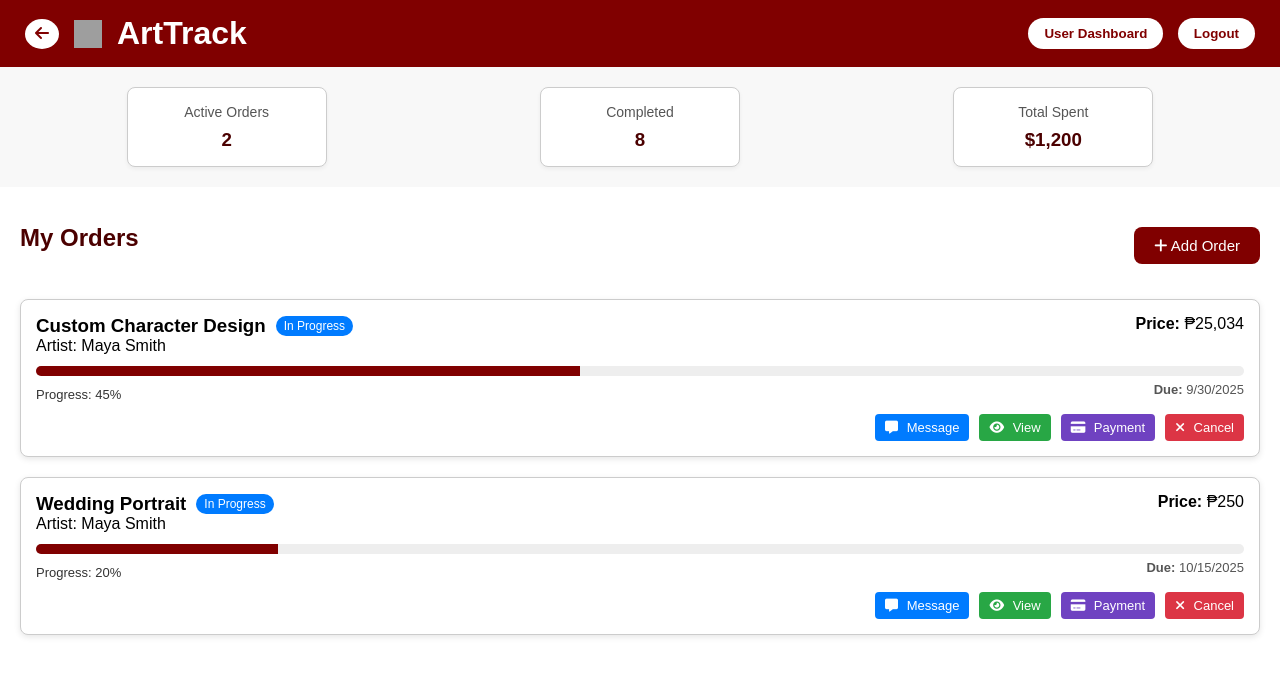
After one commit to nelmarlauron-2425/Website, a PHP site: page /user_dashboard.php in a window 1280 px wide. The commit adds this page. Shown: the top 676 px of the page. Run offline with PHP 8.4, Linux system fonts and the light colour scheme; some libraries are stand-ins or nearby versions; grey boxes are pictures that could not be loaded.

Commit message:
Update login and dashboard features, add user styling and carousel script
- Updated config/login_register.php for improved authentication handling
- Modified index.php and login.php for UI and logic adjustments
- Added carousel.js for homepage image slider functionality
- Added new user.css for dashboard styling
- Updated landing.css with layout and design improvements
- Created user_dashboard.php for logged-in user interface

```diff
--- a/config/login_register.php
+++ b/config/login_register.php
@@ -89,13 +89,13 @@ if (isset($_POST['login'])) {
             // Redirect based on role
             switch (strtolower($user['role'])) {
                 case 'admin':
-                    header("Location: admin_page.php");
+                    header("Location: /admin_page.php");
                     break;
                 case 'artist':
-                    header("Location: artist_page.php");
+                    header("Location: /artist_page.php");
                     break;
                 default:
-                    header("Location: buyer_page.php");
+                    header("Location: /buyer_page.php");
                     break;
             }
             exit();
--- a/login.php
+++ b/login.php
@@ -37,7 +37,6 @@ function isActive($form, $activeForm) {
       <li><a href="signup.php">Sign Up</a></li>
   </div>
 </nav>
-
 
 
   <div class="container">
--- a/style.css/landing.css
+++ b/style.css/landing.css
@@ -192,10 +192,11 @@ body > * {
 .carousel-btn.prev { left: -60px; }
 .carousel-btn.next { right: -60px; }
 
+/* ========== ARTIST OF THE MONTH ========== */
 .title {
   font-size: 2.2rem;
   font-weight: 800;
-  color: #ffffff;
+  color: #a00000;
   text-align: center;
   margin-top: 60px;
   margin-bottom: 18px;
--- /dev/null
+++ b/style.css/user.css
@@ -0,0 +1,354 @@
+/* Reset */
+* {
+  margin: 0;
+  padding: 0;
+  box-sizing: border-box;
+  font-family: "Poppins", sans-serif;
+}
+
+/* Header */
+.header {
+  display: flex;
+  justify-content: space-between;
+  align-items: center;
+  background: #800000;
+  color: white;
+  padding: 15px 25px;
+}
+
+.left-header {
+  display: flex;
+  align-items: center;
+  gap: 15px;
+}
+
+.back-btn {
+  background: white;
+  border: none;
+  color: #800000;
+  padding: 6px 10px;
+  border-radius: 50%;
+  cursor: pointer;
+  font-size: 16px;
+  transition: 0.3s;
+}
+
+.back-btn:hover {
+  background: #ffd5d5;
+}
+
+.logo {
+  width: 28px;
+  height: 28px;
+}
+
+.nav-buttons button {
+  background: white;
+  border: none;
+  border-radius: 20px;
+  color: #800000;
+  font-weight: 600;
+  padding: 8px 16px;
+  margin-left: 10px;
+  cursor: pointer;
+  transition: 0.3s;
+}
+
+.nav-buttons button:hover {
+  background: #ffd5d5;
+}
+
+/* Stats */
+.stats {
+  display: flex;
+  justify-content: space-around;
+  background: #f8f8f8;
+  padding: 20px;
+  flex-wrap: wrap;
+}
+
+.stat {
+  background: #fff;
+  border: 1px solid #ccc;
+  border-radius: 8px;
+  width: 200px;
+  padding: 15px;
+  text-align: center;
+  box-shadow: 0 2px 4px rgba(0, 0, 0, 0.05);
+  transition: 0.3s;
+}
+
+.stat:hover {
+  transform: scale(1.03);
+}
+
+.stat span {
+  font-size: 14px;
+  color: #555;
+}
+
+.stat h3 {
+  color: #4b0000;
+  margin-top: 8px;
+}
+
+/* Orders */
+.orders {
+  padding: 20px;
+}
+
+.orders h2 {
+  color: #4b0000;
+  margin-bottom: 15px;
+}
+
+.order-card {
+  background: white;
+  border: 1px solid #ccc;
+  border-radius: 8px;
+  padding: 15px;
+  margin-bottom: 20px;
+  box-shadow: 0 2px 6px rgba(0, 0, 0, 0.1);
+}
+
+.order-header {
+  display: flex;
+  justify-content: space-between;
+  align-items: flex-start;
+}
+
+.title-status {
+  display: flex;
+  align-items: center;
+  gap: 10px;
+}
+
+.status {
+  background: #007bff;
+  color: white;
+  padding: 3px 8px;
+  border-radius: 12px;
+  font-size: 12px;
+}
+
+.progress-bar {
+  background: #eee;
+  height: 10px;
+  margin-top: 11px;
+  border-radius: 10px;
+  overflow: hidden;
+}
+
+.progress-fill {
+  background: #800000;
+  height: 100%;
+}
+
+.actions-right {
+  display: flex;
+  justify-content: flex-end;
+  gap: 10px;
+  margin-top: 12px;
+}
+
+.actions-right button {
+  border: none;
+  border-radius: 4px;
+  padding: 6px 10px;
+  color: white;
+  font-size: 13px;
+  cursor: pointer;
+  transition: 0.3s;
+}
+
+.blue { background: #007bff; }
+.green { background: #28a745; }
+.purple { background: #6f42c1; }
+.red { background: #dc3545; }
+
+.actions-right button i { margin-right: 5px; }
+.actions-right button:hover { opacity: 0.85; }
+
+/* Modals */
+.modal {
+  display: none;
+  position: fixed;
+  z-index: 1000;
+  left: 0; top: 0;
+  width: 100%; height: 100%;
+  background-color: rgba(0,0,0,0.4);
+  justify-content: center;
+  align-items: center;
+}
+
+.modal-content {
+  background: white;
+  border-radius: 10px;
+  padding: 20px;
+  width: 90%;
+  max-width: 400px;
+  text-align: center;
+  position: relative;
+}
+
+.close {
+  position: absolute;
+  top: 10px; right: 15px;
+  font-size: 20px;
+  color: #555;
+  cursor: pointer;
+}
+
+textarea {
+  width: 100%;
+  height: 120px;
+  margin-top: 10px;
+  padding: 8px;
+  border: 1px solid #ccc;
+  border-radius: 6px;
+  resize: none;
+}
+
+.send-btn, .pay-btn {
+  background: #800000;
+  color: white;
+  border: none;
+  padding: 10px 18px;
+  border-radius: 5px;
+  cursor: pointer;
+  margin-top: 12px;
+  transition: 0.3s;
+}
+
+.send-btn:hover, .pay-btn:hover {
+  background: #a52a2a;
+}
+
+/* Online payment */
+.online-options {
+  display: none;
+  margin-top: 10px;
+}
+
+.payment-icons {
+  display: flex;
+  justify-content: space-around;
+  margin-top: 10px;
+}
+
+.pay-option {
+  display: flex;
+  flex-direction: column;
+  align-items: center;
+  gap: 4px;
+  cursor: pointer;
+  border: 2px solid transparent;
+  border-radius: 10px;
+  padding: 5px;
+  transition: 0.3s;
+}
+
+.pay-option img {
+  width: 60px;
+  height: 60px;
+  border-radius: 10px;
+  object-fit: contain;
+}
+
+.pay-option span {
+  font-size: 13px;
+  font-weight: 600;
+}
+
+.pay-option.selected {
+  border: 2px solid #800000;
+  background: #ffeaea;
+}
+
+/* Portrait image */
+.portrait-img {
+  width: 100%;
+  margin-top: 12px;
+  border-radius: 10px;
+  box-shadow: 0 2px 6px rgba(0,0,0,0.1);
+}
+/* Progress section */
+.progress-details {
+  display: flex;
+  justify-content: space-between; /* keeps progress left, due right */
+  align-items: center;
+}
+
+.progress-text {
+  font-size: 13px;
+  margin-top: 11px;
+  color: #333;
+}
+
+.due-date {
+  font-size: 13px;
+  color: #555;
+  margin-left: auto;   /* pushes it to the far right */
+  text-align: right;
+}
+.payment-options {
+  text-align: center;
+  margin-top: 15px;
+}
+
+.payment-btn {
+  background-color: #6f42c1;
+  color: white;
+  border: none;
+  padding: 8px 16px;
+  border-radius: 4px;
+  cursor: pointer;
+  text-decoration: none; /* removes underline */
+  font-size: 15px;
+  display: inline-block;
+}
+
+/* Individual colors */
+.pay-btn.gcash {
+  background-color: #0070f3; /* GCash blue */
+}
+
+.pay-btn.maya {
+  background-color: #00b14f; /* Maya green */
+}
+
+.pay-btn.bpi {
+  background-color: #a6192e; /* BPI red */
+}
+.pay-btn {
+  display: inline-block;
+  text-decoration: none;
+  color: rgb(255, 255, 255);
+  padding: 10px 10px;
+  border-radius: 6px;
+  font-size: 14px;
+  margin: 6px;
+  transition: background 0.3s;
+}
+.orders-header {
+  display: flex;
+  justify-content: space-between;
+  align-items: center;
+  margin-bottom: 15px;
+}
+
+.add-order-btn {
+  background-color: #800000;
+  color: white;
+  border: none;
+  padding: 8px 16px;
+  border-radius: 8px;
+  cursor: pointer;
+  font-size: 15px;
+  transition: background 0.3s, transform 0.2s;
+}
+
+.add-order-btn:hover {
+  background-color: #a00000;
+  transform: scale(1.05);
+}
--- /dev/null
+++ b/user_dashboard.php
@@ -0,0 +1,206 @@
+<!DOCTYPE html>
+<html lang="en">
+<head>
+  <meta charset="UTF-8" />
+  <meta name="viewport" content="width=device-width, initial-scale=1.0" />
+  <title>User Dashboard - ArtTrack</title>
+  <link rel="stylesheet" href="style.css/user.css" />
+  <link rel="stylesheet" href="https://cdnjs.cloudflare.com/ajax/libs/font-awesome/6.6.0/css/all.min.css" />
+  <style>
+    .add-order-btn {
+      margin: 20px 0;
+      background: #800000;
+      color: white;
+      border: none;
+      padding: 10px 20px;
+      border-radius: 8px;
+      cursor: pointer;
+    }
+  </style>
+</head>
+<body>
+
+  <!-- Header -->
+  <header class="header">
+    <div class="left-header">
+      <button class="back-btn" onclick="history.back()">
+        <i class="fa-solid fa-arrow-left"></i>
+      </button>
+      <img src="CC_20250930_211854.png" alt="Logo" class="logo" />
+      <h1>ArtTrack</h1>
+    </div>
+    <nav class="nav-buttons">
+      <button class="dashboard-btn">User Dashboard</button>
+      <button class="logout-btn" onclick="logout()">Logout</button>
+    </nav>
+  </header>
+
+  <!-- Stats -->
+  <section class="stats">
+    <div class="stat">
+      <span>Active Orders</span>
+      <h3 id="activeCount">2</h3>
+    </div>
+    <div class="stat">
+      <span>Completed</span>
+      <h3>8</h3>
+    </div>
+    <div class="stat">
+      <span>Total Spent</span>
+      <h3>$1,200</h3>
+    </div>
+
+  </section>
+
+
+   <section class="orders" id="orderList">
+  <div class="orders-header">
+    <h2>My Orders</h2>
+    <button class="add-order-btn" onclick="addOrder()">
+      <i class="fa-solid fa-plus"></i> Add Order
+    </button>
+  </div>
+
+  <!-- Existing Order Cards -->
+  <div class="order-card">
+    <div class="order-header">
+      <div class="title-status">
+        <h3>Custom Character Design</h3>
+        <span class="status">In Progress</span>
+      </div>
+      <div class="order-info">
+        <p><strong>Price:</strong> ₱25,034</p>
+      </div>
+    </div>
+    <p class="artist">Artist: Maya Smith</p>
+
+    <div class="progress-section">
+      <div class="progress-bar">
+        <div class="progress-fill" style="width: 45%;"></div>
+      </div>
+      <div class="progress-details">
+        <p class="progress-text">Progress: 45%</p>
+        <p class="due-date"><strong>Due:</strong> 9/30/2025</p>
+      </div>
+    </div>
+
+    <div class="actions-right">
+      <button class="blue" onclick="openModal('messageModal')">
+        <i class="fa-solid fa-message"></i> Message
+      </button>
+      <button class="green"
+        onclick="openViewModal(this)"
+        data-project="Custom Character Design"
+        data-artist="Maya Smith"
+        data-price="₱25,034"
+        data-status="In Progress"
+        data-progress="45%"
+        data-image="532824826_122108575310965607_162360980821454380_n.jpg">
+        <i class="fa-solid fa-eye"></i> View
+      </button>
+      <button class="purple" onclick="openModal('paymentModal')">
+        <i class="fa-solid fa-credit-card"></i> Payment
+      </button>
+      <button class="red" onclick="cancelOrder(this)">
+        <i class="fa-solid fa-xmark"></i> Cancel
+      </button>
+    </div>
+  </div>
+
+  <div class="order-card">
+    <div class="order-header">
+      <div class="title-status">
+        <h3>Wedding Portrait</h3>
+        <span class="status">In Progress</span>
+      </div>
+      <div class="order-info">
+        <p><strong>Price:</strong> ₱250</p>
+      </div>
+    </div>
+    <p class="artist">Artist: Maya Smith</p>
+
+    <div class="progress-section">
+      <div class="progress-bar">
+        <div class="progress-fill" style="width: 20%;"></div>
+      </div>
+      <div class="progress-details">
+        <p class="progress-text">Progress: 20%</p>
+        <p class="due-date"><strong>Due:</strong> 10/15/2025</p>
+      </div>
+    </div>
+
+    <div class="actions-right">
+      <button class="blue" onclick="openModal('messageModal')">
+        <i class="fa-solid fa-message"></i> Message
+      </button>
+      <button class="green"
+        onclick="openViewModal(this)"
+        data-project="Wedding Portrait"
+        data-artist="Maya Smith"
+        data-price="₱250"
+        data-status="In Progress"
+        data-progress="20%"
+        data-image="540395309_122113688798965607_5159981669031332998_n.jpg">
+        <i class="fa-solid fa-eye"></i> View
+      </button>
+      <button class="purple" onclick="openModal('paymentModal')">
+        <i class="fa-solid fa-credit-card"></i> Payment
+      </button>
+      <button class="red" onclick="cancelOrder(this)">
+        <i class="fa-solid fa-xmark"></i> Cancel
+      </button>
+    </div>
+  </div>
+</section>
+
+
+
+  <div id="messageModal" class="modal">
+    <div class="modal-content">
+      <span class="close" onclick="closeModal('messageModal')">&times;</span>
+      <h2>Message Artist</h2>
+      <textarea id="messageText" placeholder="Type your message here..."></textarea>
+      <button class="send-btn">Send</button>
+    </div>
+  </div>
+
+  <!-- VIEW MODAL -->
+  <div id="viewModal" class="modal">
+    <div class="modal-content">
+      <span class="close" onclick="closeModal('viewModal')">&times;</span>
+      <h2>Order Details</h2>
+      <p><strong>Project:</strong> <span id="viewProject"></span></p>
+      <p><strong>Artist:</strong> <span id="viewArtist"></span></p>
+      <p><strong>Price:</strong> <span id="viewPrice"></span></p>
+      <p><strong>Status:</strong> <span id="viewStatus"></span></p>
+      <p><strong>Progress:</strong> <span id="viewProgress"></span></p>
+      <img id="viewImage" src="" alt="Artwork Preview" class="portrait-img">
+    </div>
+  </div>
+
+  <div id="paymentModal" class="modal">
+    <div class="modal-content">
+      <span class="close" onclick="closeModal('paymentModal')">&times;</span>
+      <h2>Select Payment Method</h2>
+      <div class="payment-options">
+        <label><input type="radio" name="paymentType" value="cod" onclick="showPaymentOptions('cod')"> Cash on Delivery</label>
+        <label><input type="radio" name="paymentType" value="online" onclick="showPaymentOptions('online')"> Online Payment</label>
+      </div>
+
+      <div id="onlineOptions" class="online-options" style="display: none;">
+        <p>Select your online payment:</p>
+        <div class="payment-icons">
+          <div class="pay-option" data-link="https://www.gcash.com/"><img src="GCash-Logo.png" alt="GCash"><span>GCash</span></div>
+          <div class="pay-option" data-link="https://www.maya.ph/"><img src="PayMaya-Logo_Vertical.png" alt="PayMaya"><span>PayMaya</span></div>
+          <div class="pay-option" data-link="https://www.bpi.com.ph/"><img src="Bpi-Bank-Of-The-Philippine-Islands-Logo-Vector.svg-.png" alt="BPI"><span>BPI</span></div>
+        </div>
+      </div>
+
+      <button class="pay-btn" onclick="confirmPayment()"><i class="fa-solid fa-credit-card"></i> Confirm Payment</button>
+    </div>
+  </div>
+
+  <script src="script.js"></script>
+
+</body>
+</html>
```
Also changed, not shown: index.php (+41 -17 lines), javascript/carousel.js (+22 -41 lines).
